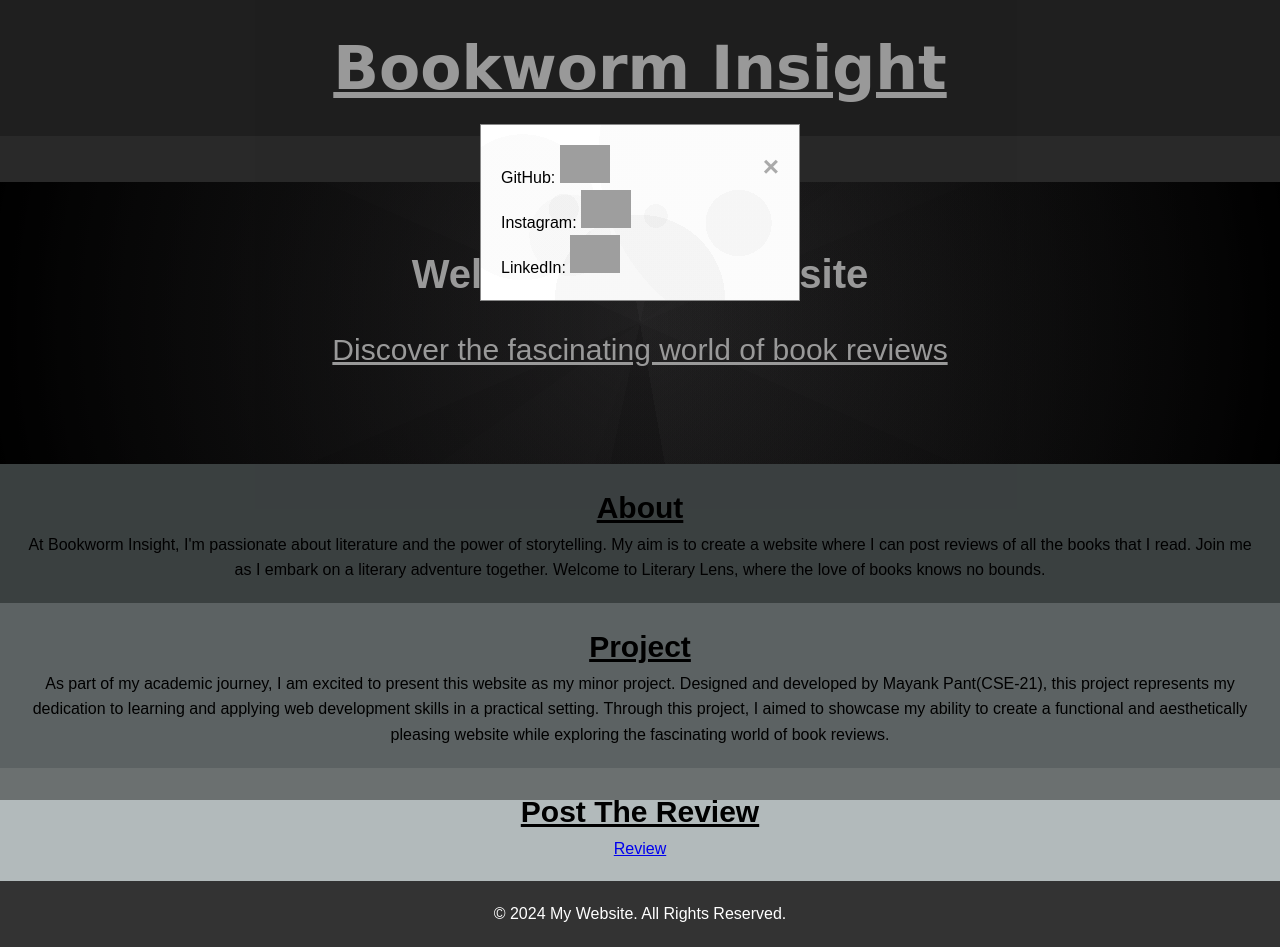
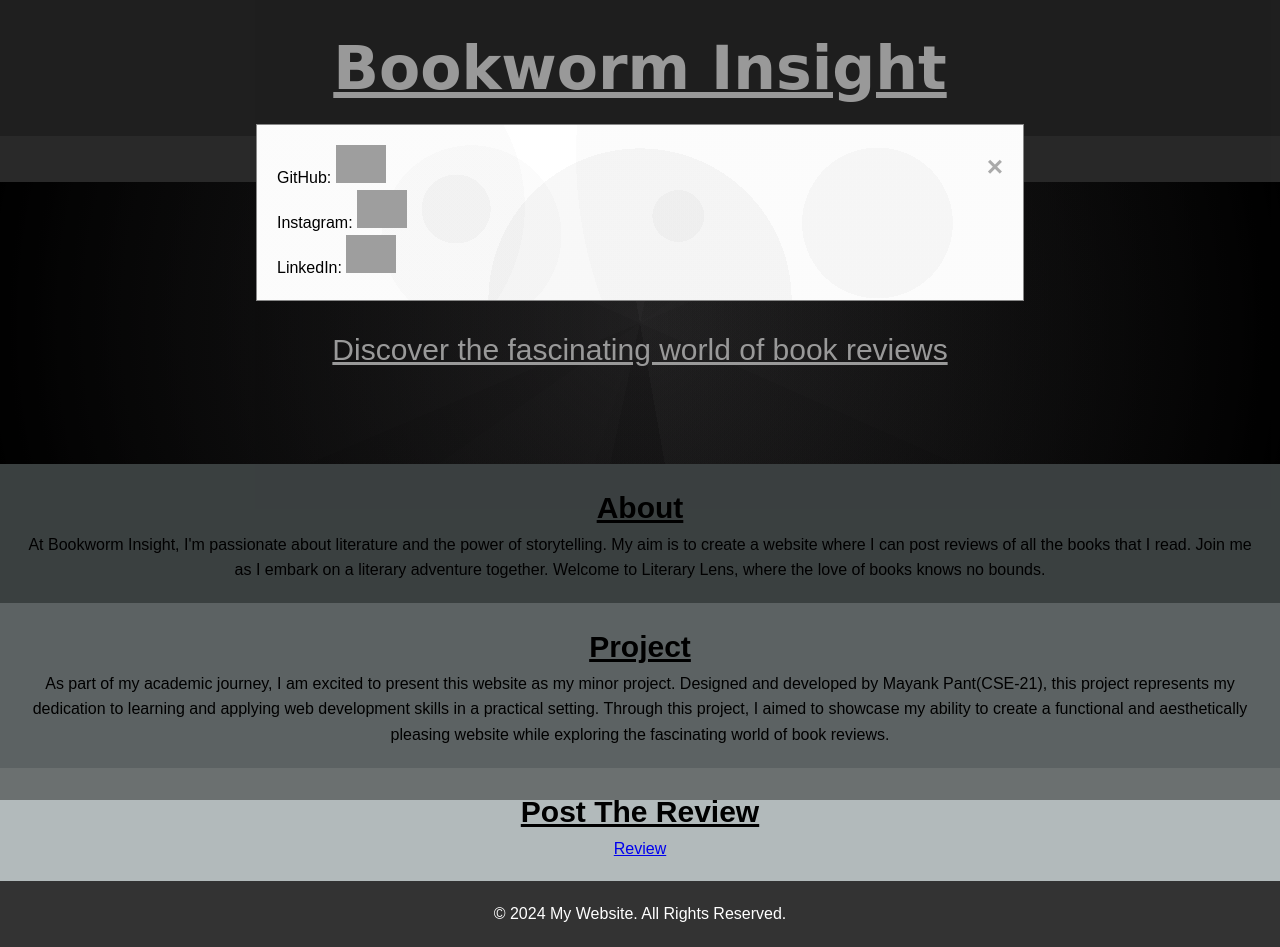
Before and after one commit to mayankpantt/My-Website, a plain HTML site: page index.html in a window 1280 px wide. Both pictures are taken after a click on the link "Connect". Drawn offline with Linux system fonts and the light colour scheme; grey boxes are pictures that could not be loaded.

Commit message:
Update index.html

```diff
--- a/index.html
+++ b/index.html
@@ -167,7 +167,7 @@
         background-image: radial-gradient(circle at 13% 47%, rgba(140, 140, 140,0.03) 0%, rgba(140, 140, 140,0.03) 25%,transparent 25%, transparent 100%),radial-gradient(circle at 28% 63%, rgba(143, 143, 143,0.03) 0%, rgba(143, 143, 143,0.03) 16%,transparent 16%, transparent 100%),radial-gradient(circle at 81% 56%, rgba(65, 65, 65,0.03) 0%, rgba(65, 65, 65,0.03) 12%,transparent 12%, transparent 100%),radial-gradient(circle at 26% 48%, rgba(60, 60, 60,0.03) 0%, rgba(60, 60, 60,0.03) 6%,transparent 6%, transparent 100%),radial-gradient(circle at 97% 17%, rgba(150, 150, 150,0.03) 0%, rgba(150, 150, 150,0.03) 56%,transparent 56%, transparent 100%),radial-gradient(circle at 50% 100%, rgba(25, 25, 25,0.03) 0%, rgba(25, 25, 25,0.03) 36%,transparent 36%, transparent 100%),radial-gradient(circle at 55% 52%, rgba(69, 69, 69,0.03) 0%, rgba(69, 69, 69,0.03) 6%,transparent 6%, transparent 100%),linear-gradient(90deg, rgb(255,255,255),rgb(255,255,255));        margin: 5% auto; /* 15% from the top and centered */
         padding: 20px;
         border: 1px solid #888;
-        width: 25%; /* Could be more or less, depending on screen size */
+        width: 60%; /* Could be more or less, depending on screen size */
     }
 
     /* Close Button */
```
